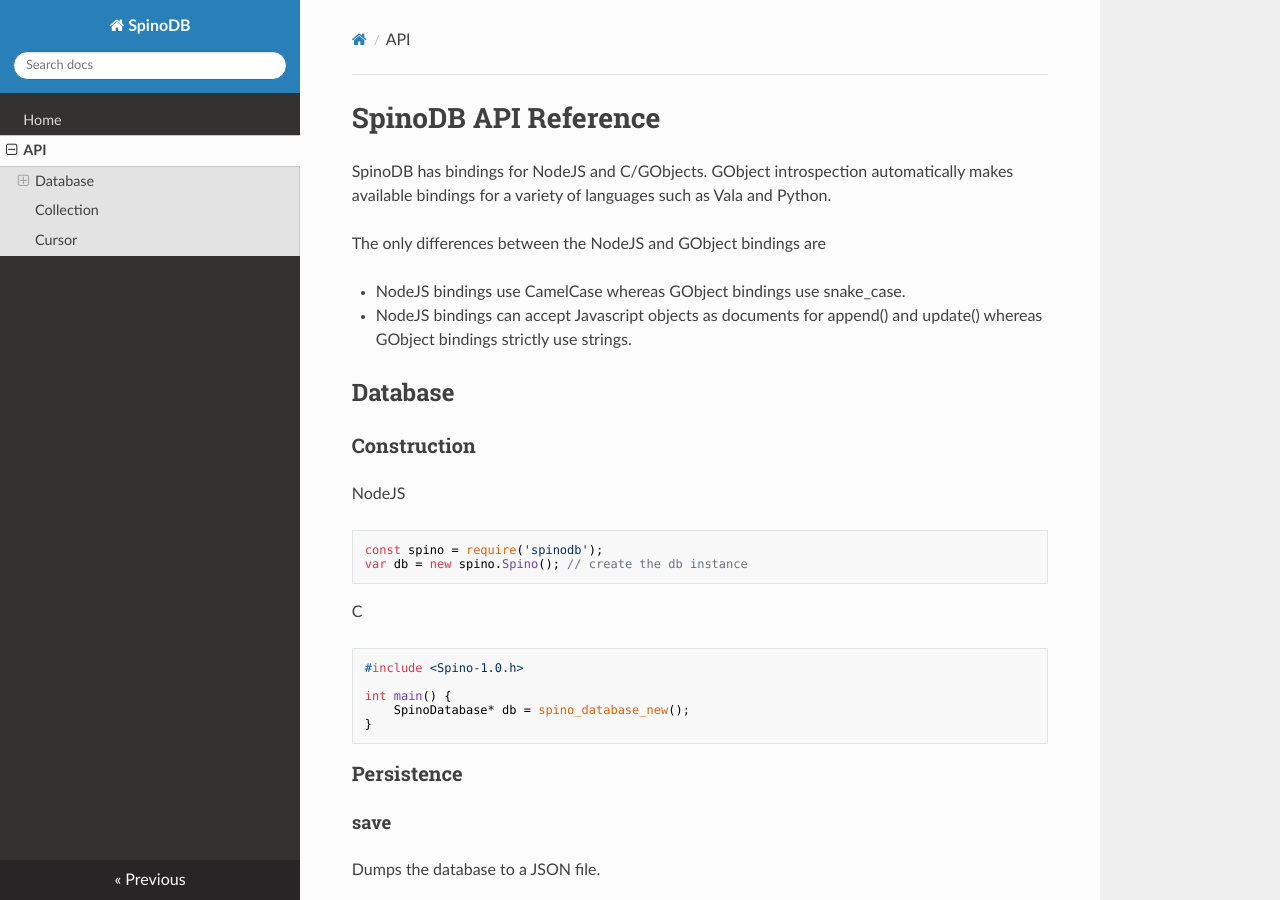
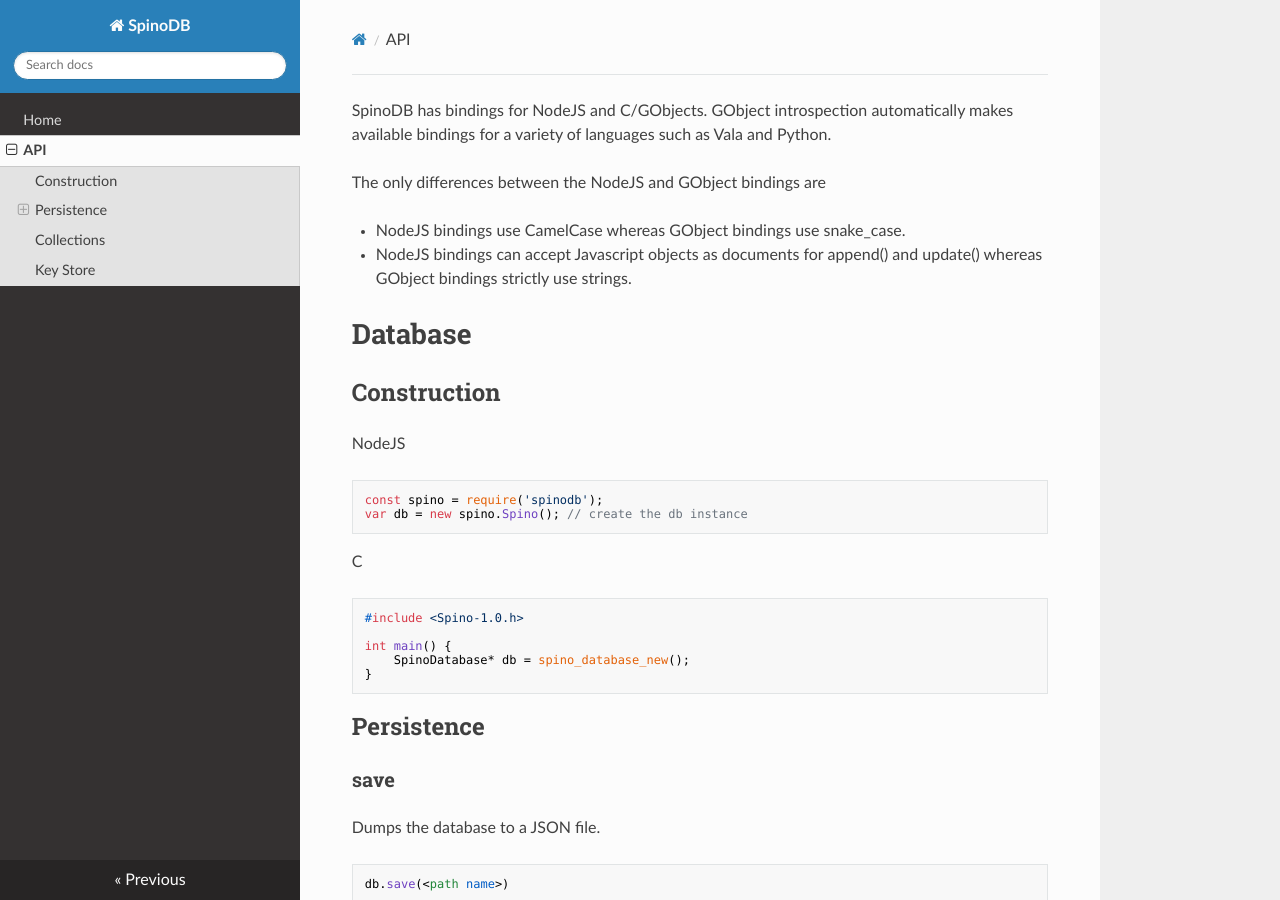
Before and after one commit to supercamel/SpinoDB, an MkDocs documentation site: the page built from docs/api.md, in a window 1280 px wide and 900 px high. Built offline with MkDocs 1.6.1, drawn with Linux system fonts in a browser that asks for light colours; nearby versions of some CDN libraries.

Commit message:
modified doc formatting

````diff
--- a/docs/api.md
+++ b/docs/api.md
@@ -1,4 +1,3 @@
-# SpinoDB API Reference
 
 SpinoDB has bindings for NodeJS and C/GObjects. GObject introspection automatically makes available bindings for a variety of languages such as Vala and Python.
 
@@ -8,9 +7,9 @@
 * NodeJS bindings can accept Javascript objects as documents for append() and update() whereas GObject bindings strictly use strings.
 
 
-## Database
+# Database
 
-### Construction
+## Construction
 
 NodeJS
 
@@ -29,8 +28,8 @@
 }
 ```
 
-### Persistence
-#### save
+## Persistence
+### save
 
 Dumps the database to a JSON file.
 
@@ -56,7 +55,7 @@
 spino_database_save(db, "data.db");
 ```
 
-#### load
+### load
 
 Loads the database from a JSON file. Returns true on success or false on failure.
 
@@ -84,7 +83,7 @@
 }
 ```
 
-#### enableJournal
+### enableJournal
 
 Journalling makes Spino record every change to the data to a journal file. It's fast to append data to a file, so this doesn't create an appreciable dent in performance but it almost gaurantees that data won't be lost after a crash.
 
@@ -110,7 +109,7 @@
 spino_database_enable_journal(db, "journal");
 ```
 
-#### consolidate
+### consolidate
 
 The consolidate function loads the journal file and replays it against the database, then saves the data to the specified file name. Typically, this would be done immediately after the call the 'enableJournal'.
 
@@ -138,8 +137,11 @@
 spino_database_consolidate(db, "data.db");
 ```
 
-###
+## Collections
 
-## Collection
+## Key Store
 
-## Cursor
+
+# Collection
+
+# Cursor
````
